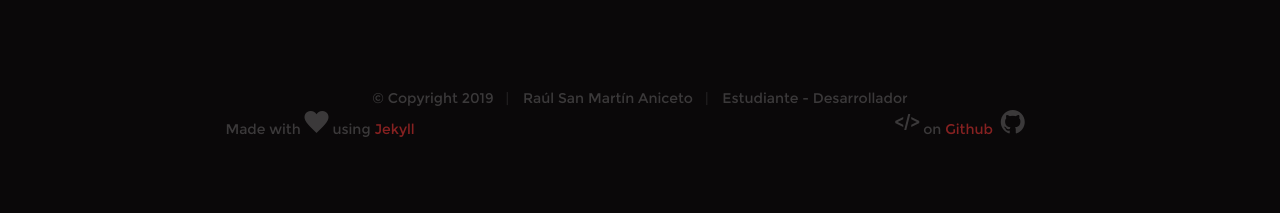
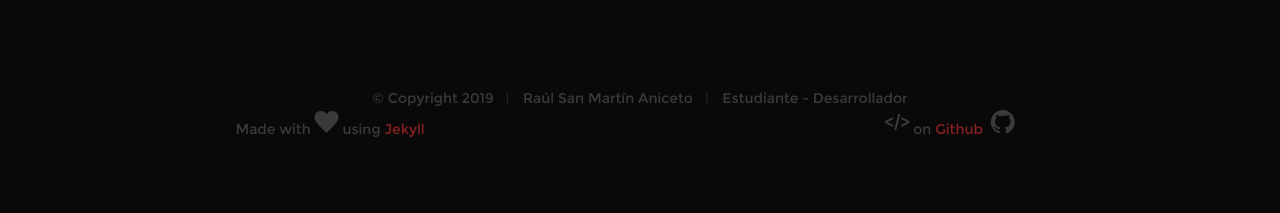
Before and after one commit to MrAnnix/Hola-theme-Jekyll, a Jekyll site: the page built from index.html, in a window 1280 px wide. Shown: the part 5167-5380 px from the top of the page. Built offline with Jekyll 4.4.1, drawn with Linux system fonts in a browser that asks for light colours; before the commit the page ends 5321 px from its top, so only the background shows below that.

Commit message:
Update footer.html

```diff
--- a/_includes/footer.html
+++ b/_includes/footer.html
@@ -36,11 +36,13 @@
 
     </div> <!-- end footer-bottom -->
 
-    <div class="col-six tab-full left">
-        Made with <i class="im im-heart" aria-hidden="true"></i> using <a href="http://jekyllrb.com/">Jekyll</a>
-    </div>
-    <div class="col-six tab-full right">
-        <i class="im im-code" aria-hidden="true"></i> on <a href="https://github.com/MrAnnix/MrAnnix.github.io">Github</a> &nbsp;<i class="im im-github" aria-hidden="true"></i>
+    <div class="row basic-content">
+        <div class="col-six tab-full left">
+            Made with <i class="im im-heart" aria-hidden="true"></i> using <a href="http://jekyllrb.com/">Jekyll</a>
+        </div>
+        <div class="col-six tab-full right">
+            <i class="im im-code" aria-hidden="true"></i> on <a href="https://github.com/MrAnnix/MrAnnix.github.io">Github</a> &nbsp;<i class="im im-github" aria-hidden="true"></i>
+        </div>
     </div>
 
 </footer> <!-- end footer -->
```
